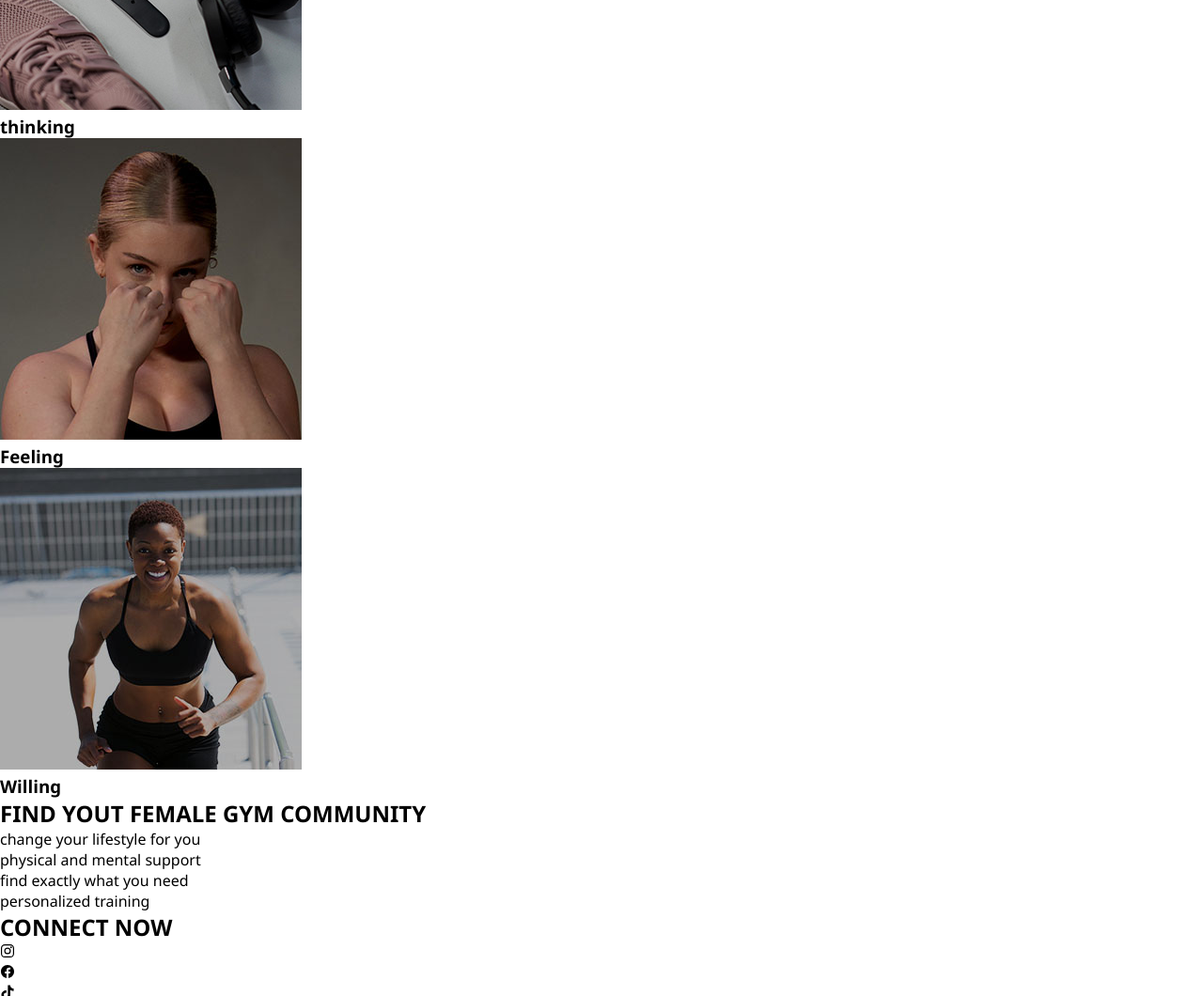
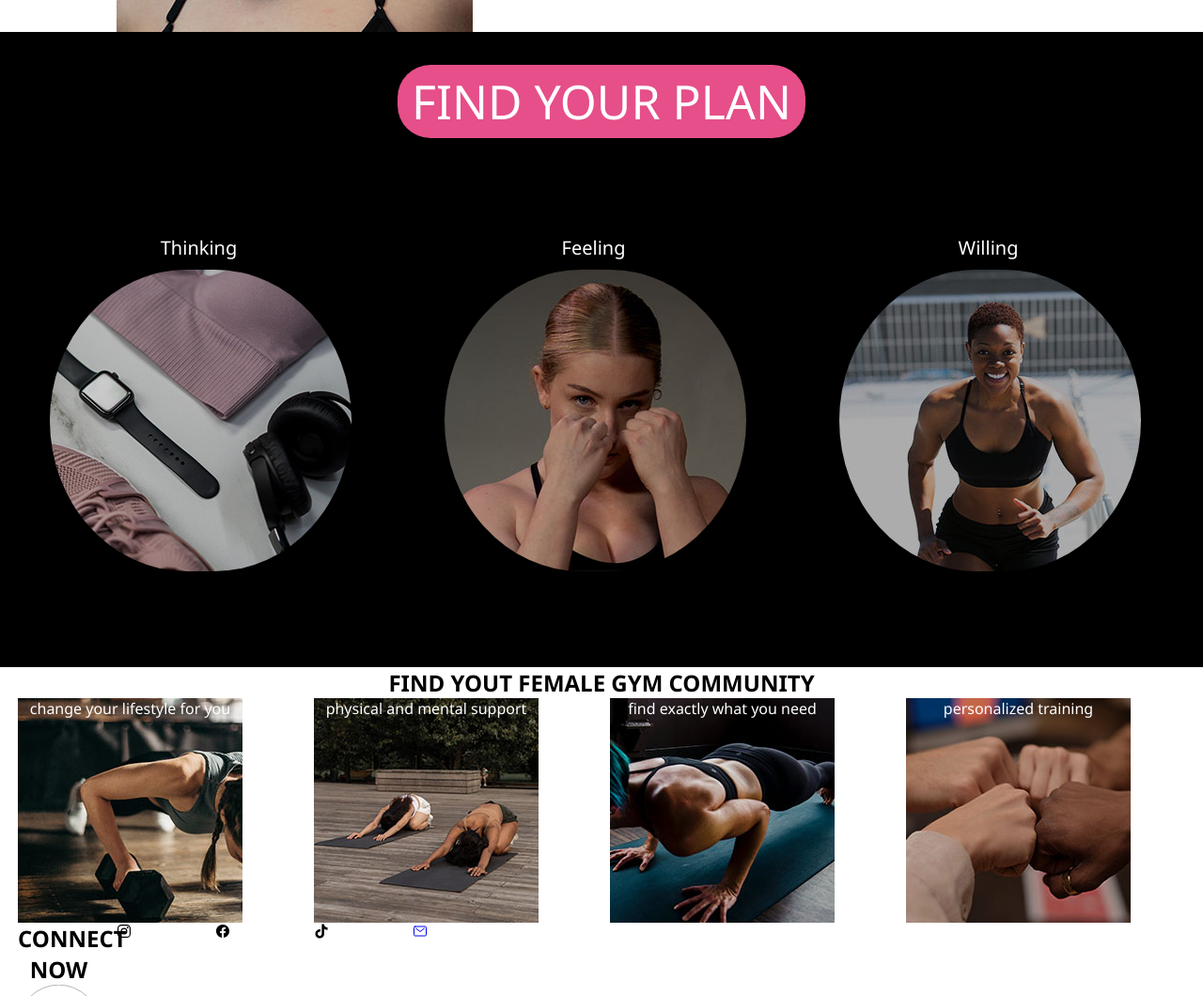
Before and after one commit to casspb/cc_fitness, a plain HTML site: page index.html in a window 1280 px wide. Shown: the part 1740-2800 px from the top of the page at 94% size. Drawn offline with nearby package versions, Linux system fonts and the light colour scheme.

Commit message:
began grid-styling
began grid styling - sectioning content into position

```diff
--- a/css/grid.css
+++ b/css/grid.css
@@ -20,11 +20,9 @@ body {
 /* Desktop Grid style*/
 
 .grid-con {
-  display: grid;
+  display:grid;
   grid-template-columns: repeat(12, 87px);
   column-gap: 18px;
-  max-width: 1280px;
-  margin: 0 auto;
   padding-left: 19px;
   padding-right: 19px;
 }
--- a/css/main.css
+++ b/css/main.css
@@ -1,20 +1,16 @@
-/*css reset*/
-
-* {
-  border: none;
-  padding: 0;
-  margin: 0;
-}
 
 .hidden {
   display: none;
 }
 
 body {
-  display: grid;
   font-family: "Segoe UI", Tahoma, Geneva, Verdana, sans-serif;
   color: black;
   height: 100%;
+}
+.wrapper{
+  width: 1280px;
+  margin: 0 auto;
 }
 
 #top-logo {
@@ -22,10 +18,7 @@ body {
   filter: invert(100%);
 }
 
-
-/*
 header {
-  display: grid;
   background-color: rgb(0, 0, 0);
   position: sticky;
   top: 0;
@@ -34,32 +27,24 @@ header {
 
 #top-logo {
   width: 60px;
-  float: left;
   filter: invert(100%);
-  margin-left: 80px;
 }
 
 #navbar {
   padding: 15px;
 }
 
+#navbar ul{
+  padding-top: 15px;
+}
+
 #navbar ul li {
-  float: right;
   display: inline;
   list-style: none;
   cursor: pointer;
-  margin-right: 30px;
-  margin-top: 15px;
+  margin-right: 40px;
 }
 
-#navbar ul li:first-of-type {
-  float: right;
-  display: inline;
-  list-style: none;
-  cursor: pointer;
-  margin-right: 80px;
-  margin-top: 15px;
-}
 
 #navbar ul li a {
   text-decoration: none;
@@ -75,18 +60,22 @@ header {
   color: rgb(0, 0, 0);
   border-radius: 15px;
   padding: 5px 10px;
+  text-decoration: underline;
 }
 
+/* Welcome Banner*/
+
 #welcome {
-  display: grid;
   background-image: url(../img/temporary_background.jpg);
   background-repeat: no-repeat;
+  background-color: black;
+  text-align: center;
 }
-
 #welcome h2 {
   color: white;
   text-align: center;
-  padding-top: 100px;
+  padding-top: 150px;
+  padding-bottom: 150px;
   font-size: 70px;
 }
 
@@ -96,6 +85,63 @@ header {
   font-size: 100px;
   font-style: bold;
   color: rgb(230, 79, 137);
+}
+
+#main_content h2{
+  text-align: center;
+}
+
+#main_content h3{
+  text-transform: uppercase;
+}
+
+/* main content*/
+#maincontent{
+  width: 1280px;
+  height: 1450px;
+}
+
+
+
+/* circle images and find your plan box*/
+#plan{
+  background-color: black;
+  color: white;
+  height: 676px;
+}
+
+/* find your plan*/
+#findyourplan{
+ text-align: center;
+ padding-top: 40px;
+}
+
+#findyourplan a {
+  text-decoration: none;
+  color: white;
+  text-transform: uppercase;
+  background-color:  rgb(230, 79, 137) ;
+  padding: 5px 15px;
+  border-radius: 35px;
+  font-size: 50px;
+}
+
+/* circle images*/
+.round{
+  border-radius: 170px;
+  padding: 0 15px;
+}
+
+#wrap_photos p{
+  text-align: center;
+  padding: 10px;
+  font-size: 20px;
+  margin-left: 50px;
+}
+
+/* gym community section*/
+#gym_community h2{
+  text-align: center;
 }
 
 #change {
@@ -113,8 +159,8 @@ header {
   background-color: black;
   background-image: url(../img/excercise2.jpg);
   background-repeat: no-repeat;
-  width: 100%;
-  height: 100%;
+  width: 239px;
+  height: 239px;
   text-align: center;
 }
 
@@ -138,6 +184,7 @@ header {
   text-align: center;
 }
 
+/*
 .socialmedia {
   color: black;
   text-decoration: none;
--- a/index.html
+++ b/index.html
@@ -4,7 +4,7 @@
     <meta charset="UTF-8" />
     <title>C&C Fitness</title>
     <link rel="stylesheet" href="css/main.css" type="text/css" />
-    <link rel="stylesheet" href="css/grid.css" type="grid/css" />
+    <link rel="stylesheet" href="css/grid.css" type="text/css" />
     <link
       rel="stylesheet"
       href="https://cdnjs.cloudflare.com/ajax/libs/font-awesome/5.9.0/css/all.css"
@@ -12,16 +12,18 @@
   </head>
 
   <body>
-    <header class="grid-con grid-span-full" id="navbar">
+    <div class="wrapper">
+    <header class="grid-con col-span-full" id="navbar">
       <h1 class="hidden">C&C Fitness</h1>
 
-      <section>
         <h2 class="hidden">Main Navigation</h2>
 
-        <nav class="grid-con">
-          <a class="col-start-2" href="home.html">
+        <div class="col-start-2 col-span-1">
+          <a href="home.html">
             <img src="img/logo.svg" id="top-logo" alt="company logo" />
           </a>
+        </div>
+          <nav class="col-start-4 col-span-9">
           <ul>
             <li><a href="findyourplan.html"> find your plan</a></li>
             <li><a href="contact.html"> contact</a></li>
@@ -31,11 +33,11 @@
             <li><a href="wellness.html"> wellness</a></li>
           </ul>
         </nav>
-      </section>
+
     </header>
 
     <main>
-      <section class="grid-con col-span-full" id="welcome">
+      <section id="welcome">
         <h2>Welcome to <span>C&C FITNESS</span></h2>
         <!--<video autoplay>
           <source src="welcomevideo.mp4" type="video/mp4" />
@@ -43,35 +45,40 @@
       </section>
 
       <section class="grid-con" id="main_content">
-        <h2>FITNESS FOR ALL, WELLNESS FOR ALL</h2>
-        <h3 class="col-start-2 col-span-5">pump it up</h3>
-        <p>
+        <h2 class="col-span-full">FITNESS FOR ALL, WELLNESS FOR ALL</h2>
+        <h3 class="col-start-2 col-span-2">pump it up</h3>
+
+        <p class="col-start-2 col-span-4">
           stay motivated and crush your fitness goals with tailored workout
           plans, expert guidance, and a community of like minded friends. join
           in the journey to a happier, healthier, stronger you!
         </p>
-        <img
+
+        <img class="col-start-7 col-span-6"
         src="img/large_back.jpg"
         id="large_photo"
         alt="female flexing back muscle, one bicep up"
       />
 
-        <h3>grow for yourself</h3>
-
-        <img
+      <img class="col-start-2 col-span-3"
       src="img/close_up.jpg"
       id="small_photo"
       alt="close up of female yelling in excitment"
     />
+        <div  class="col-start-7 col-span-6">
+        <h3>grow for yourself</h3>
 
         <p>
           grow into who you want to be, physcially, mentally, and emotionally.
           Build a relationship with yourself. Have the proper guidance to give
           you the opportunity you've been looking for.
         </p>
+      </div>
       </section>
 
-      <section class="grid-con" id="findyourplan">
+
+    <div id="plan" class="grid-con">
+      <section class="col-span-full" id="findyourplan">
         <h2 class="hidden">find your plan</h2>
         <a href="findyourplan.html"> find your plan</a>
       </section>
@@ -79,44 +86,47 @@
       <section class="grid-con" id="wrap_photos">
         <h2 class="hidden">thinking, feeling, willing with photos</h2>
 
-        <article>
+        <article class="col-start-1 col-span-3">
+          <p>Thinking</p>
           <img src="img/thinking.jpg" class="round" alt="rounded gym photo" />
-          <h3>thinking</h3>
+
         </article>
 
-        <article>
+        <article class="col-start-5 col-span-3">
+          <p>Feeling</p>
           <img src="img/feeling.jpg" class="round" alt="rounded gym photo" />
-          <h3>Feeling</h3>
         </article>
 
-        <article>
+        <article class="col-start-9 col-span-3">
+          <p>Willing</p>
           <img src="img/willing.jpg" class="round" alt="rounded gym photo" />
-          <h3>Willing</h3>
+
         </article>
       </section>
+    </div>
 
-      <section class="grid-con" id="gym_community">
-        <h2>FIND YOUT FEMALE GYM COMMUNITY</h2>
-        <article>
+      <section id="gym_community">
+        <h2 class="col-span-full">FIND YOUT FEMALE GYM COMMUNITY</h2>
+        <article id="values" class="grid-con">
           <h2 class="hidden">C&C values</h2>
-          <div class="values">
+          <div id="change" class="col-start-1 col-span-2">
             <p>change your lifestyle for you</p>
           </div>
 
-          <div class="values">
+          <div id="physical" class="col-start-4 col-span-2">
             <p>physical and mental support</p>
           </div>
 
-          <div class="values">
+          <div id="find" class="col-start-7 col-span-2">
             <p>find exactly what you need</p>
           </div>
 
-          <div class="values">
+          <div id="personalized" class="col-start-10 col-span-2">
             <p>personalized training</p>
           </div>
         </article>
 
-        <article>
+        <article class="grid-con">
           <h2>CONNECT NOW</h2>
           <div class="socialmedia">
             <ion-icon name="logo-instagram"></ion-icon>
@@ -136,11 +146,12 @@
             </a>
           </div>
         </article>
+      </div>
       </section>
     </main>
 
-    <footer>
-      <section class="grid-con" id="footer-nav">
+    <footer class="grid-con">
+      <section id="footer-nav">
         <h2 class="hidden">footer Navigation</h2>
         <nav>
           <a href="home.html">
@@ -165,5 +176,6 @@
       nomodule
       src="https://unpkg.com/ionicons@7.1.0/dist/ionicons/ionicons.js"
     ></script>
+  </div>
   </body>
 </html>
```
Lines whose indentation alone changed are shown as unchanged.
